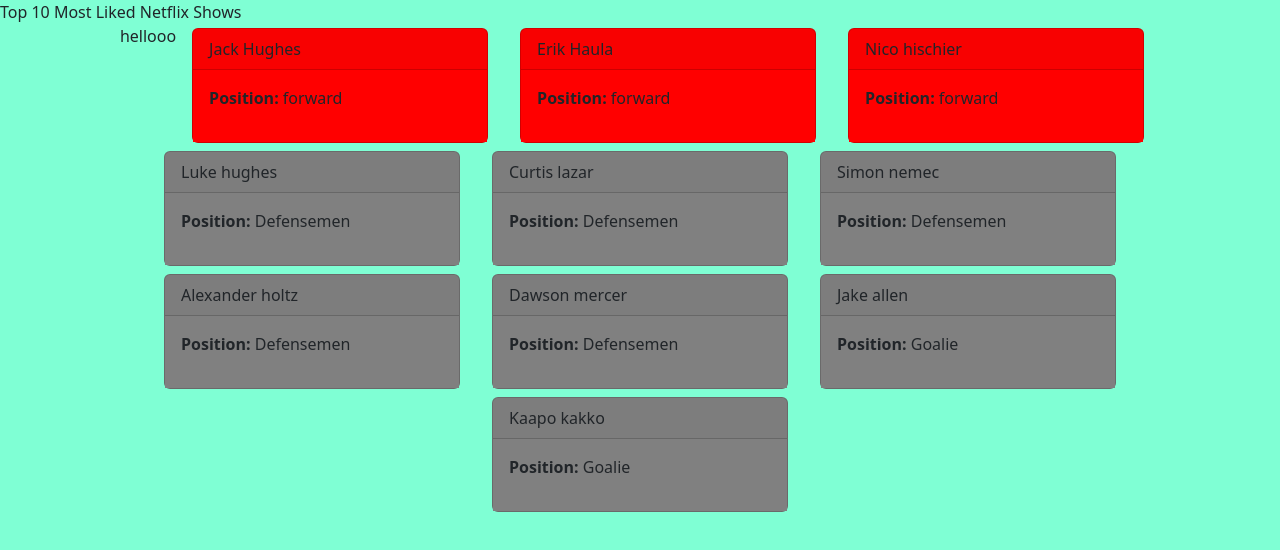
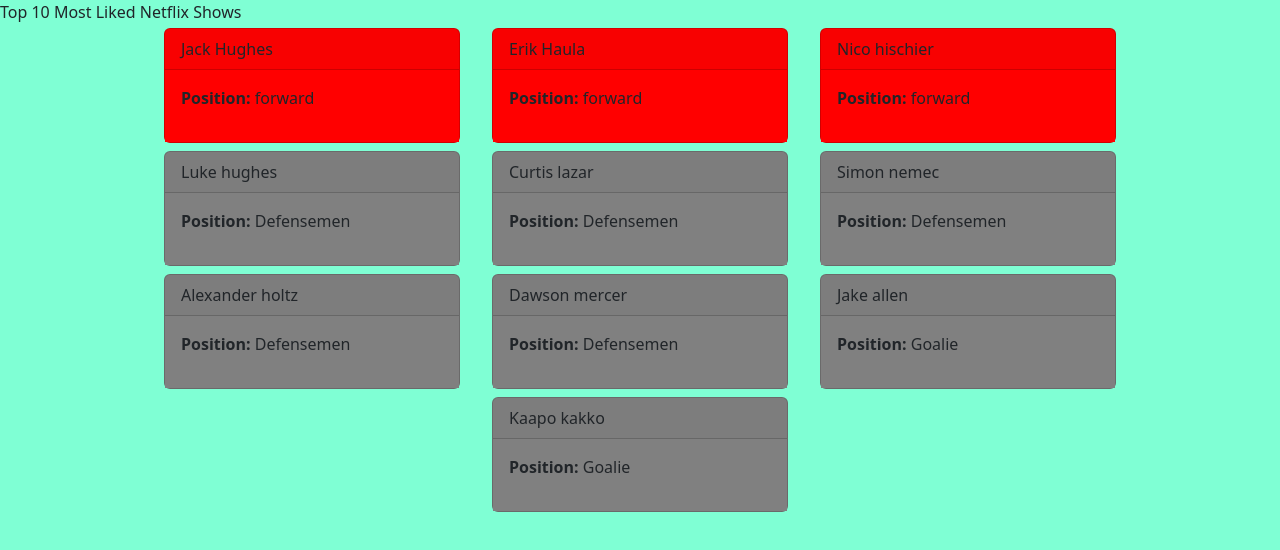
Before and after one commit to Nessa0716/maywebsite, a plain HTML site: page coding/index.html in a window 1280 px wide. Drawn offline with nearby package versions, Linux system fonts and the light colour scheme.

Commit message:
test complete!!!

```diff
--- a/coding/index.html
+++ b/coding/index.html
@@ -20,7 +20,6 @@ Top 10 Most Liked Netflix Shows
     <main>
         <div class="container-fluid">
             <div class="row justify-content-center" id="teamCards">
-hellooo
 
             </div>
         </div>
```
